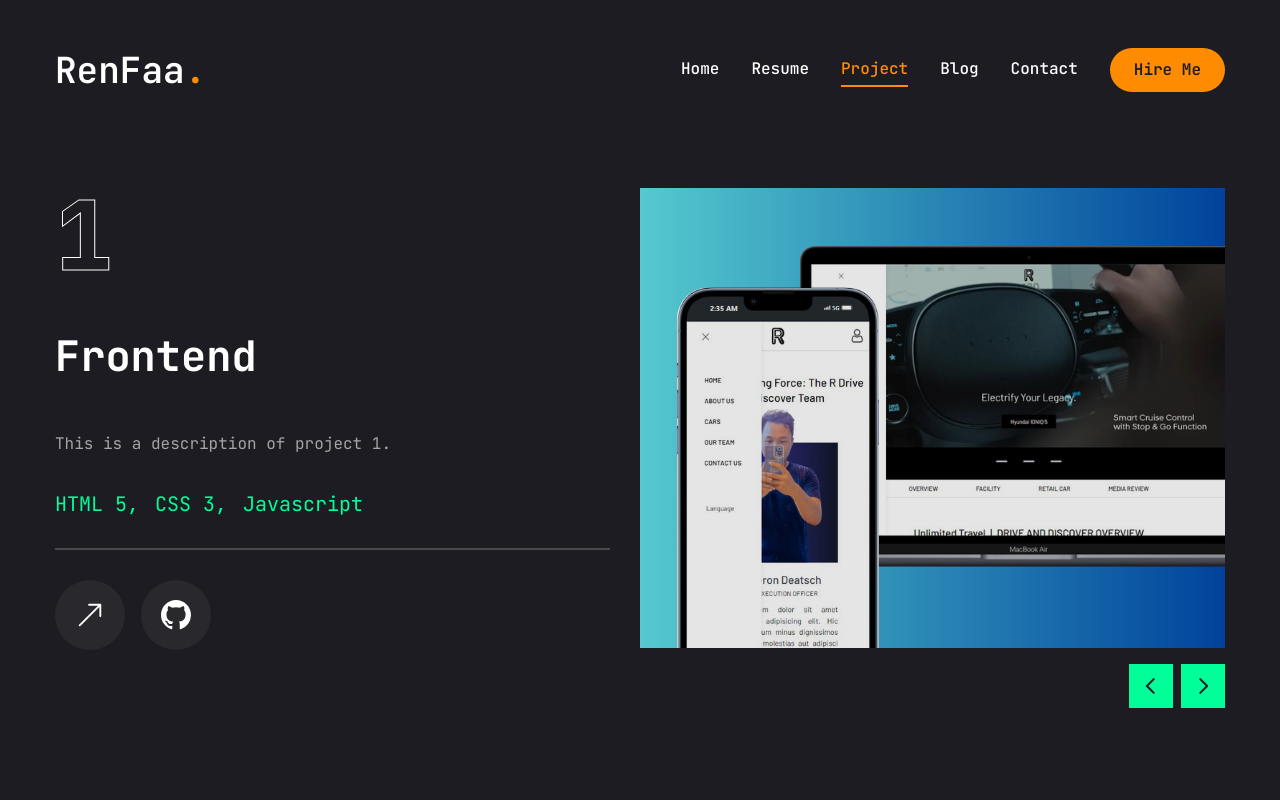
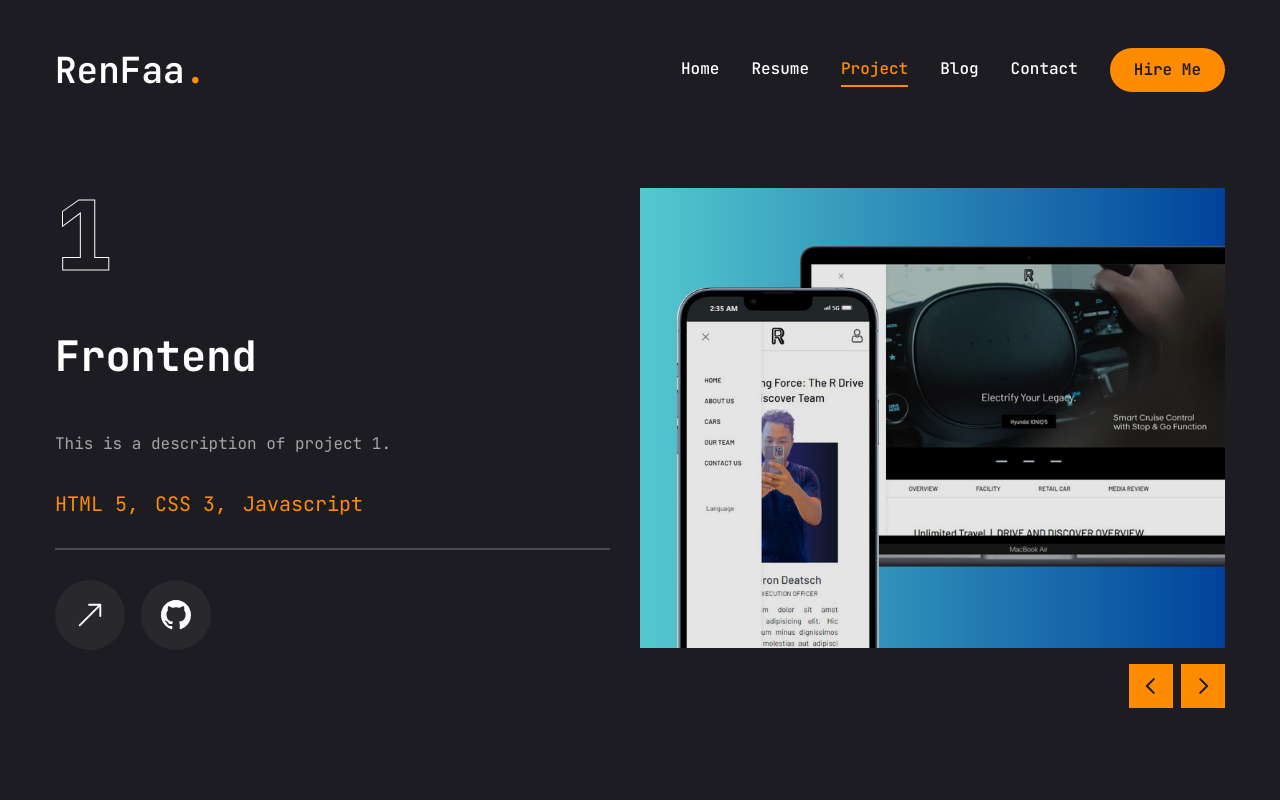
Before and after one commit to ren-fau29/portfolio-renfaa-javascrip, a Next.js app: page /work in a window 1280 px wide. Built offline with nearby package versions, Linux system fonts and the light colour scheme.

Commit message:
improve page UI

```diff
--- a/app/blog/page.jsx
+++ b/app/blog/page.jsx
@@ -15,7 +15,7 @@ const Blog = () => {
           transition: { delay: 2.4, duration: 0.4, ease: "easeIn" },
         }}
       />
-      <div className="text-center text-xl font-semibold hover:text-accent">
+      <div className="text-center text-xl font-semibold hover:text-[#FF8C00]">
         COMING SOON
       </div>
     </section>
--- a/app/contact/page.jsx
+++ b/app/contact/page.jsx
@@ -50,7 +50,7 @@ const Contact = () => {
           {/* form */}
           <div className="xl:w-[54%] order-2 xl:order-none">
             <form className="flex flex-col gap-6 p-10 bg-[#27272c] rounded-xl">
-              <h3 className="text-4xl text-accent">Let's work together</h3>
+              <h3 className="text-4xl text-[#FF8C00]">Let's work together</h3>
               <p className="text-white/60">
                 Lorem, ipsum dolor sit amet consectetur adipisicing elit.
                 Placeat iste ea, excepturi esse quis pariatur consectetur veniam
@@ -95,7 +95,7 @@ const Contact = () => {
               {info.map((item, index) => {
                 return (
                   <li key={index} className="flex items-center gap-6">
-                    <div className="w-[52px] h-[52px] xl:w-[72px] xl:h-[72px] bg-[#27272c] text-accent rounded-md flex items-center justify-center">
+                    <div className="w-[52px] h-[52px] xl:w-[72px] xl:h-[72px] bg-[#27272c] text-[#FF8C00] rounded-md flex items-center justify-center">
                       <div className="text-[28px]">{item.icon}</div>
                     </div>
                     <div className="flex-1">
--- a/app/work/page.jsx
+++ b/app/work/page.jsx
@@ -78,7 +78,7 @@ const Work = () => {
               <div className="text-8xl loading-none font-extrabold text-transparent text-outline">
                 {project.num}
               </div>
-              <h2 className="text-[42px] font-bold loading-none text-white group-hover:text-accent transition-all duration-500 capitalize">
+              <h2 className="text-[42px] font-bold loading-none text-white group-hover:text-[#FF8C00] transition-all duration-500 capitalize">
                 {project.category}
               </h2>
               <p className="text-white/60 ">{project.description}</p>
@@ -86,7 +86,7 @@ const Work = () => {
               <ul className="flex gap-4">
                 {project.stack.map((item, index) => {
                   return (
-                    <li key={index} className="text-xl text-accent">
+                    <li key={index} className="text-xl text-[#FF8C00]">
                       {item.name}
                       {index !== project.stack.length - 1 && ","}
                     </li>
@@ -102,7 +102,7 @@ const Work = () => {
                   <TooltipProvider delayDuration={100}>
                     <Tooltip>
                       <TooltipTrigger className="w-[70px] h-[70px] rounded-full bg-white/5 flex justify-center items-center group">
-                        <BsArrowUpRight className="text-white text-3xl group-hover:text-accent" />
+                        <BsArrowUpRight className="text-white text-3xl group-hover:text-[#FF8C00]" />
                       </TooltipTrigger>
                       <TooltipContent>
                         <p>Live Project</p>
@@ -115,7 +115,7 @@ const Work = () => {
                   <TooltipProvider delayDuration={100}>
                     <Tooltip>
                       <TooltipTrigger className="w-[70px] h-[70px] rounded-full bg-white/5 flex justify-center items-center group">
-                        <BsGithub className="text-white text-3xl group-hover:text-accent" />
+                        <BsGithub className="text-white text-3xl group-hover:text-[#FF8C00]" />
                       </TooltipTrigger>
                       <TooltipContent>
                         <p>Github Repo</p>
@@ -155,7 +155,7 @@ const Work = () => {
               {/* slider btn */}
               <WorkSliderBtns
                 containerStyle="flex gap-2 absolute right-0 bottom-[calc(50%_-_22px)] xl:bottom-0 z-20 w-full justify-between xl:w-max xl:justify-none"
-                btnStyle="bg-accent hover:bg-accent-hover text-primary text-[22px] w-[44px] h-[44px] flex justify-center items-center transition-all"
+                btnStyle="bg-[#FF8C00] hover:bg-[#FF8C00]-hover text-primary text-[22px] w-[44px] h-[44px] flex justify-center items-center transition-all"
               />
             </Swiper>
           </div>
--- a/components/MobileNav.jsx
+++ b/components/MobileNav.jsx
@@ -50,7 +50,7 @@ const MobileNav = () => {
         <div className="mt-32 mb-40 text-center text-2xl">
           <Link href="/" onClick={closeMenu}>
             <h1 className="text-4xl font-semibold">
-              RenFaa <span className="text-[#FF8C00]">.</span>
+              RenFaa<span className="text-[#FF8C00]">.</span>
             </h1>
           </Link>
         </div>
```
